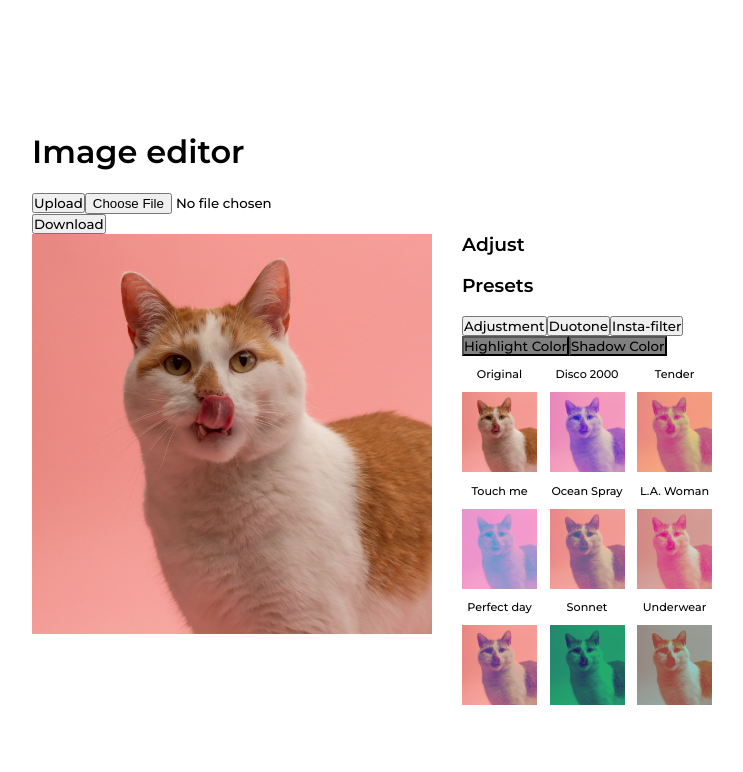
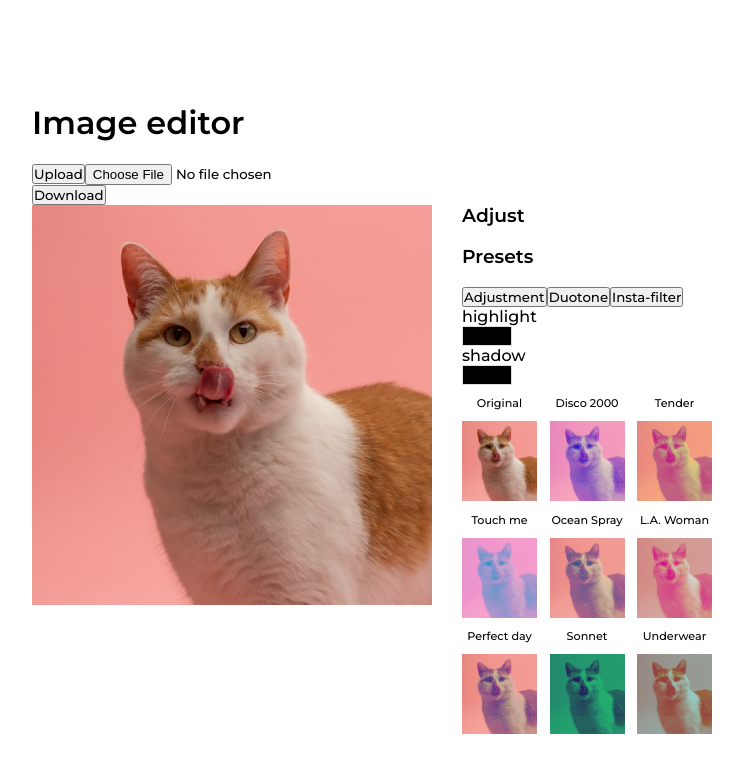
Before and after one commit to hannah-choi/image_editor, a React (Create React App) app in the folder client/: page / in a window 1280 px wide. Shown: the top 772 px of the page, without its empty margins (116-859 px from the left). Built offline with nearby package versions, Linux system fonts and the light colour scheme.

Commit message:
modified custom duotone picker

```diff
--- a/client/src/App.css
+++ b/client/src/App.css
@@ -148,3 +148,9 @@ input {
 .hidden {
     visibility: hidden !important;
 }
+
+.swatch {
+    width: 50px;
+    height: 20px;
+    border: 1px solid #ddd;
+}
--- a/client/src/components/Canvas.js
+++ b/client/src/components/Canvas.js
@@ -15,13 +15,9 @@ export default function Canvas({ newImagePath }) {
     const [imagePath, setImagePath] = useState("./uploads/default.jpeg");
     const [canvasSize, setCanvasSize] = useState({});
     const [active, setActive] = useState("Duotone");
-    const [selectedColors, setSelectedColors] = useState({
-        highlight: "#fff",
-        shadow: "#000",
-    });
-    const [duoColors, setDuoColors] = useState({
-        highlight: null,
-        shadow: null,
+    const [duotoneColors, setDuotoneColors] = useState({
+        highlight: "#000000FF",
+        shadow: "#000000FF",
     });
 
     const [adjustment, setAdjustment] = useState([
@@ -80,7 +76,7 @@ export default function Canvas({ newImagePath }) {
     const applyInstaFilter = name => {
         const selectedFilter = filters.find(filter => filter.name === name);
         setCanvas();
-        contextRef.current.clearRect(0, 0, canvasSize.width, canvasSize.height);
+        clearCanvas();
 
         if (selectedFilter.name === "original") {
             contextRef.current.filter = "none";
@@ -98,46 +94,46 @@ export default function Canvas({ newImagePath }) {
         selectedFilter.overlays.forEach(overlay => {
             contextRef.current.globalCompositeOperation = overlay.mixBlendMode;
             contextRef.current.fillStyle = overlay.backgroundColor;
-            contextRef.current.fillRect(
-                0,
-                0,
-                canvasSize.width,
-                canvasSize.height
-            );
+            canvasFill();
         });
     };
 
     const applyDuotone = name => {
-        const { width, height } = canvasSize;
-        contextRef.current.clearRect(0, 0, width, height);
+        clearCanvas();
         const selectedTone = duotones.find(duotone => duotone.name === name);
         if (selectedTone.name === "Original") {
             imageLoad();
         } else {
             duotoneImageLoad();
-            contextRef.current.globalCompositeOperation = "multiply";
-            contextRef.current.fillStyle = selectedTone.highlight;
-            contextRef.current.fillRect(0, 0, width, height);
-            contextRef.current.globalCompositeOperation = "lighten";
-            contextRef.current.fillStyle = selectedTone.shadow;
-            contextRef.current.fillRect(0, 0, width, height);
-            setSelectedColors({
+            duotoneFilter(selectedTone.highlight, selectedTone.shadow);
+            // duotone_highlight(selectedTone.highlight);
+            // duotone_shadow(selectedTone.shadow);
+            setDuotoneColors({
                 highlight: selectedTone.highlight,
                 shadow: selectedTone.shadow,
             });
         }
     };
 
-    // const applyCustomDuotone = name => {
-    //     const { width, height } = canvasSize;
-    //     contextRef.current.clearRect(0, 0, width, height);
-    //     duotoneImageLoad();
+    const duotoneFilter = (highlight, shadow) => {
+        contextRef.current.globalCompositeOperation = "multiply";
+        contextRef.current.fillStyle = highlight;
+        canvasFill();
+        contextRef.current.globalCompositeOperation = "lighten";
+        contextRef.current.fillStyle = shadow;
+        canvasFill();
+    };
+
+    // const duotone_highlight = highlight => {
     //     contextRef.current.globalCompositeOperation = "multiply";
-    //     contextRef.current.fillStyle = selectedColors.highlight;
-    //     contextRef.current.fillRect(0, 0, width, height);
+    //     contextRef.current.fillStyle = highlight;
+    //     canvasFill();
+    // };
+
+    // const duotone_shadow = shadow => {
     //     contextRef.current.globalCompositeOperation = "lighten";
-    //     contextRef.current.fillStyle = selectedColors.shadow;
-    //     contextRef.current.fillRect(0, 0, width, height);
+    //     contextRef.current.fillStyle = shadow;
+    //     canvasFill();
     // };
 
     const setCanvas = () => {
@@ -145,6 +141,14 @@ export default function Canvas({ newImagePath }) {
             width: imageRef.current.naturalWidth,
             height: imageRef.current.naturalHeight,
         });
+    };
+
+    const canvasFill = () => {
+        contextRef.current.fillRect(0, 0, canvasSize.width, canvasSize.height);
+    };
+
+    const clearCanvas = () => {
+        contextRef.current.clearRect(0, 0, canvasSize.width, canvasSize.height);
     };
 
     const duotoneImageLoad = () => {
@@ -173,13 +177,15 @@ export default function Canvas({ newImagePath }) {
 
     const buttons = ["Adjustment", "Duotone", "Insta-filter"];
 
-    const duotoneColorChange = (name, e) => {
+    const duotoneColorChange = (name, color) => {
+        clearCanvas();
+        duotoneImageLoad();
         if (name === "highlight") {
-            setDuoColors({ ...duoColors, highlight: e.hex });
-            applyDuotone("highlight");
+            setDuotoneColors({ ...duotoneColors, highlight: color });
+            duotoneFilter(duotoneColors.highlight, duotoneColors.shadow);
         } else {
-            setDuoColors({ ...duoColors, shadow: e.hex });
-            applyDuotone("shadow");
+            setDuotoneColors({ ...duotoneColors, shadow: color });
+            duotoneFilter(duotoneColors.highlight, duotoneColors.shadow);
         }
     };
 
@@ -234,8 +240,8 @@ export default function Canvas({ newImagePath }) {
                         <Duotone
                             imagePath={imagePath}
                             canvasSize={canvasSize}
-                            duoColors={duoColors}
                             applyDuotone={applyDuotone}
+                            duotoneColors={duotoneColors}
                             duotoneColorChange={duotoneColorChange}
                         />
                     )}
--- a/client/src/components/Duotone.js
+++ b/client/src/components/Duotone.js
@@ -7,11 +7,17 @@ export default function Duotone({
     applyDuotone,
     canvasSize,
     imagePath,
-    duoColors,
+    duotoneColors,
     duotoneColorChange,
 }) {
     const [highlightPicker, setHighlightPicker] = useState(false);
     const [shadowPicker, setShadowPicker] = useState(false);
+    const [highlightColor, setHighLightColor] = useState(null);
+    const [shadowColor, setShadowColor] = useState(null);
+    // const [selectedColors, setSelectedColors] = useState({
+    //     highlight: null,
+    //     shadow: null,
+    // });
 
     const clickHandle = name => {
         name === "highlight"
@@ -22,36 +28,47 @@ export default function Duotone({
     return (
         <>
             <div className="colorButtons">
-                <button onClick={() => clickHandle("highlight")}>
-                    Highlight Color
-                </button>
-                <button onClick={() => clickHandle("shadow")}>
-                    Shadow Color
-                </button>
+                highlight{" "}
+                <div
+                    className="highlightSwatch swatch"
+                    style={{ backgroundColor: `${duotoneColors.highlight}` }}
+                    onClick={() => clickHandle("highlight")}
+                ></div>
+                shadow{" "}
+                <div
+                    className="shadowSwatch swatch"
+                    style={{ backgroundColor: `${duotoneColors.shadow}` }}
+                    onClick={() => clickHandle("shadow")}
+                ></div>
             </div>
             <BlockPicker
                 className={`colorpicker highlight ${
                     !highlightPicker ? "hidden" : ""
                 }`}
-                color={
-                    duoColors.highlight === null ? "#fff" : duoColors.highlight
-                }
+                color={duotoneColors.highlight}
                 colors={duotones
                     .map(duotone => duotone.highlight)
                     .filter(item => item !== null)}
                 width={106}
-                onChangeComplete={e => duotoneColorChange("highlight", e.hex)}
+                onChange={e => {
+                    setHighLightColor(e.hex);
+                    duotoneColorChange("highlight", e.hex);
+                }}
             />
             <BlockPicker
                 className={`colorpicker shadow ${
                     !shadowPicker ? "hidden" : ""
                 }`}
-                color={duoColors.highlight === null ? "#fff" : duoColors.shadow}
+                // color={duoColors.shadow}
+                color={duotoneColors.shadow}
                 colors={duotones
                     .map(duotone => duotone.shadow)
                     .filter(item => item !== null)}
                 width={106}
-                onChangeComplete={e => duotoneColorChange("shadow", e.hex)}
+                onChange={e => {
+                    setHighLightColor(e.hex);
+                    duotoneColorChange("shadow", e.hex);
+                }}
             />
             <div className="thumbnails">
                 {duotones.map(duotone => (
```
